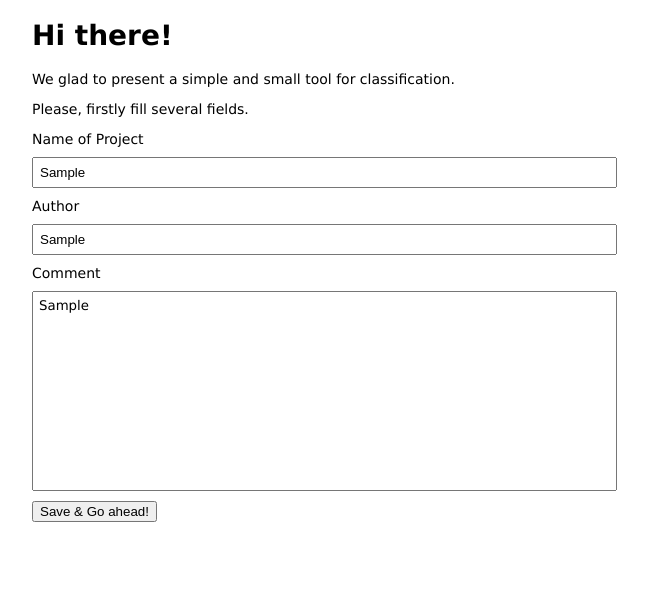
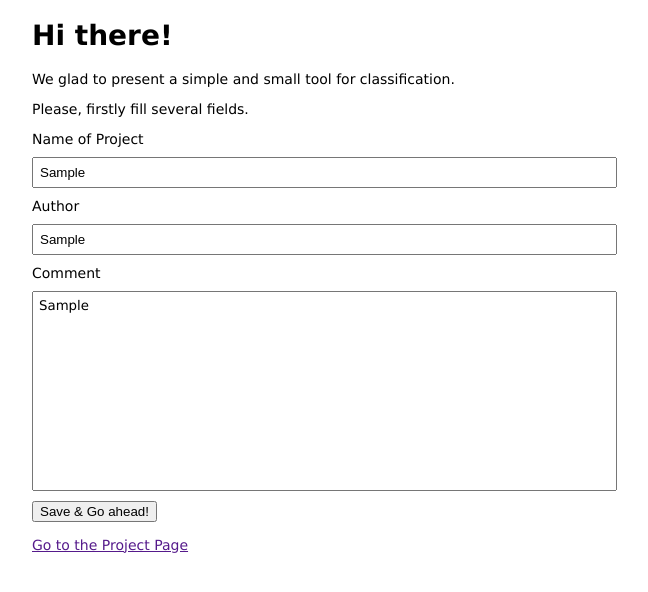
Before and after one commit to it4joy/tree_of_items, a plain HTML site: page index.html in a window 1280 px wide. Both pictures are taken after typing "Sample", "Sample", "Sample" into the empty fields and a click on the button "Save & Go ahead!". Shown: the whole page, without its empty margins (23-671 px from the left). Drawn offline with Linux system fonts and the light colour scheme.

Commit message:
upd form: validation & + link to the project page

```diff
--- a/index.html
+++ b/index.html
@@ -23,6 +23,7 @@
                             <textarea id="project-comment" class="textarea"></textarea>
                             <button type="button" class="btn btn-init-project">Save & Go ahead!</button>
                         </form>
+                        <a href="" class="project-link"></a>
                     </div>
                 </div>
             </div>
--- a/index.js
+++ b/index.js
@@ -49,10 +49,10 @@ const domReady = () => {
 
         if (projectHeadingValue.length === 0) {
             projectHeadingValue = generateHeading();
+            projectNameField.value = projectHeadingValue;
         }
 
         filledFieldsAmount++;
-        projectNameField.value = projectHeadingValue;
         appData.meta.projectName = projectHeadingValue;
 
         // comment handling
@@ -70,8 +70,11 @@ const domReady = () => {
             // test +
             //console.log("2 required fields were filled.");
             setTimeout( () => {
-                window.location.reload("/project.html");
-            }, 5000 );
+                const projectLinkWrapper = document.querySelector(".project-link");
+                projectLinkWrapper.textContent = "Go to the Project Page";
+                projectLinkWrapper.setAttribute("href", "project.html");
+                //window.location.reload("/project.html"); // for prod
+            }, 2000 );
         }
     } );
 };
```
